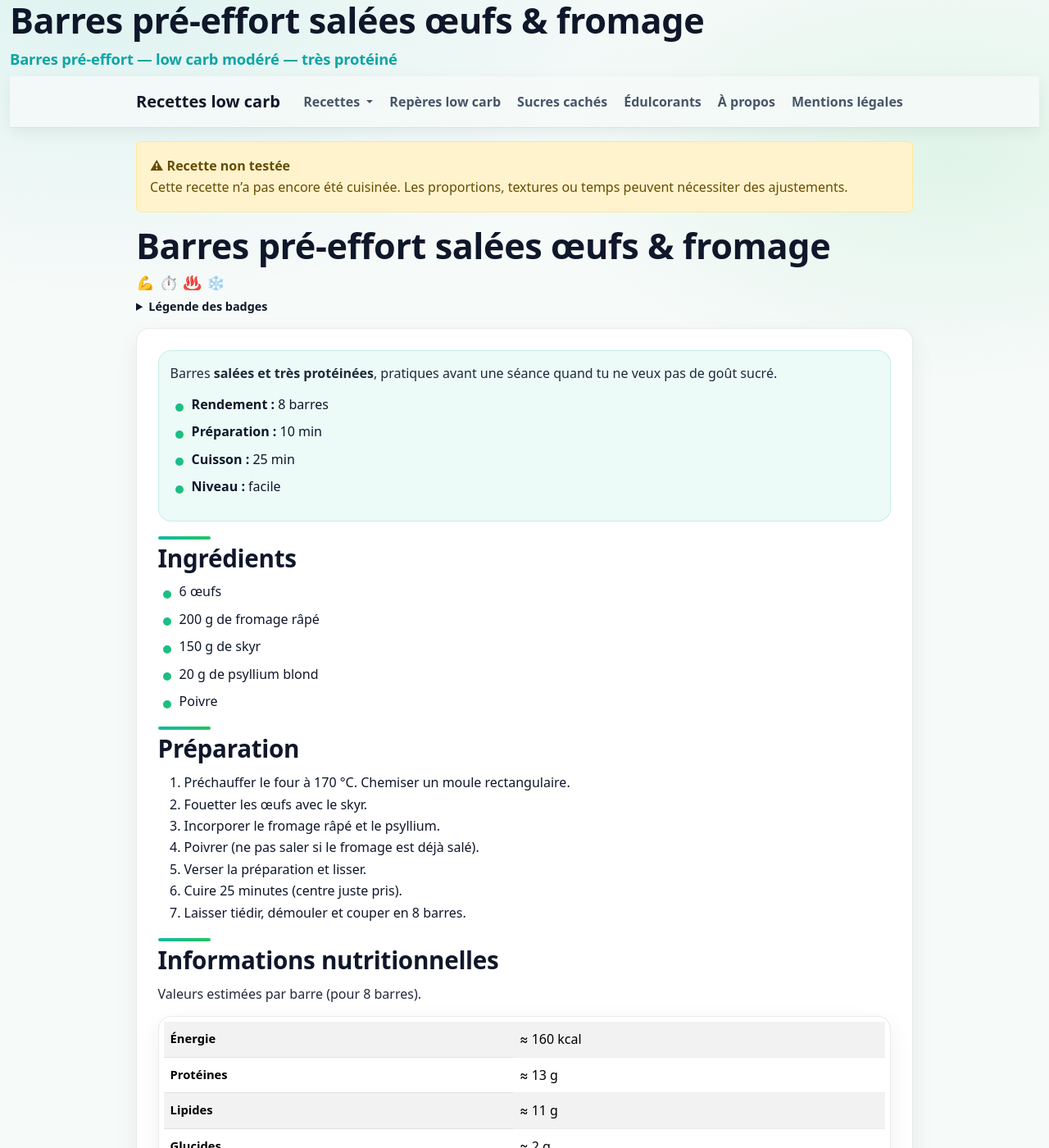
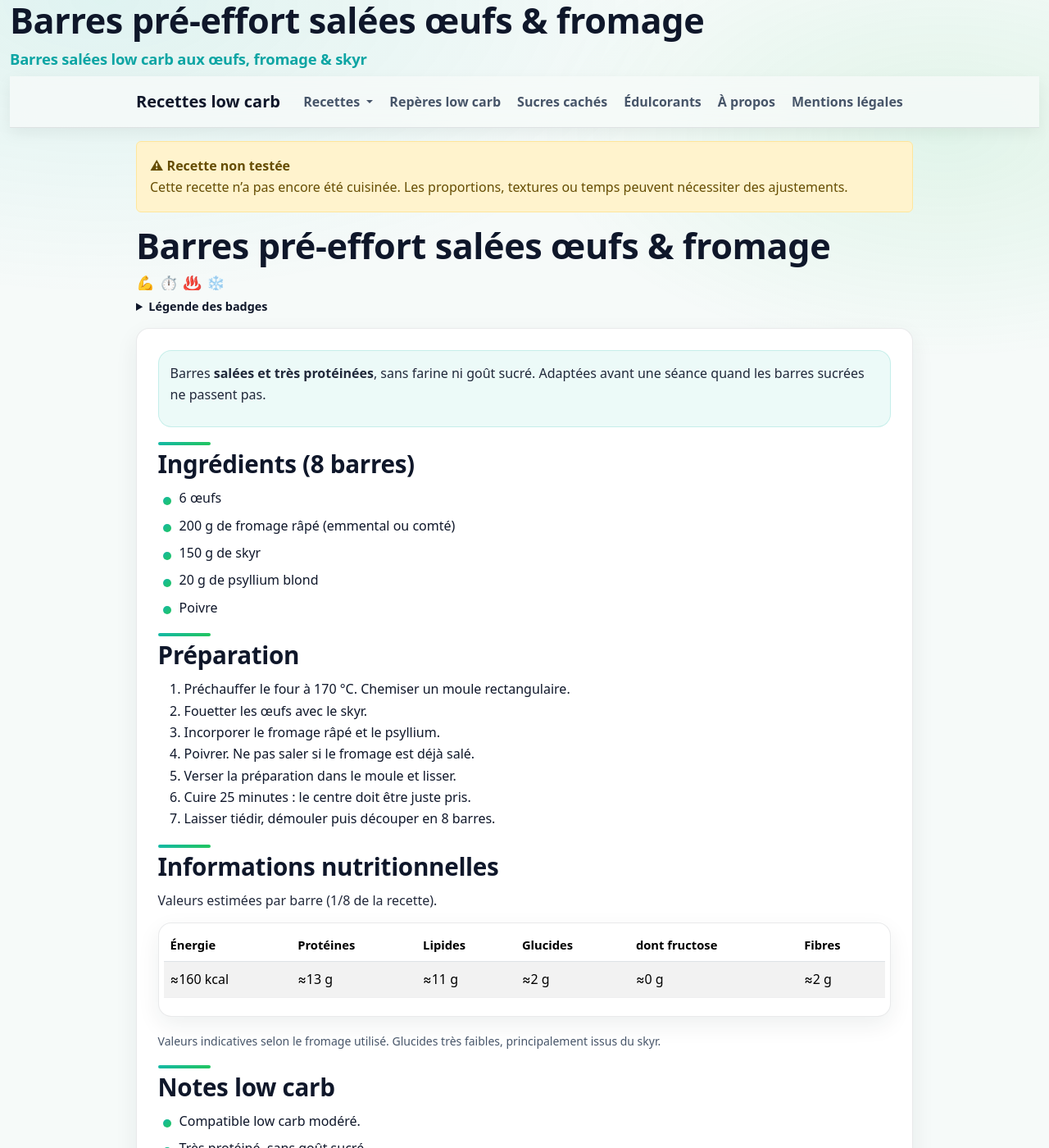
Before and after one commit to laurie-boissay/laurie-boissay.github.io, a Jekyll site: the page built from recettes/barres-pre-effort-salees-oeufs-et-fromage.html, in a window 1280 px wide and 1400 px high. Shown: the whole window at 82% size. Built offline with Jekyll 4.4.1, drawn with Linux system fonts in a browser that asks for light colours; some of the changed text lies outside the part shown.

Commit message:
Update barres-pre-effort-salees-oeufs-et-fromage.html

```diff
--- a/recettes/barres-pre-effort-salees-oeufs-et-fromage.html
+++ b/recettes/barres-pre-effort-salees-oeufs-et-fromage.html
@@ -1,9 +1,9 @@
 ---
 layout: recipe
 title: "Barres pré-effort salées œufs & fromage"
-description: "Barres pré-effort salées à base d’œufs et de fromage. Barres très protéinées, sans farine, adaptées avant l’effort."
+description: "Barres pré-effort salées low carb modéré à base d’œufs, fromage et skyr. Très protéinées, sans farine, pratiques avant l’effort."
 recipe_title: "Barres pré-effort salées œufs & fromage"
-recipe_subtitle: "Barres pré-effort — low carb modéré — très protéiné"
+recipe_subtitle: "Barres salées low carb aux œufs, fromage & skyr"
 recipe_group: "Barres nutritionnelles"
 recipe_sort: "barres-pre-effort-salees-oeufs-fromage"
 recipe_tested: false
@@ -19,49 +19,27 @@ extra_head: |
     "@context": "https://schema.org",
     "@type": "Recipe",
     "name": "Barres pré-effort salées œufs & fromage",
-    "description": "Barres pré-effort salées aux œufs et fromage, très protéinées, sans farine.",
+    "description": "Barres pré-effort salées low carb modéré aux œufs, fromage et skyr.",
     "recipeYield": "8 barres",
     "prepTime": "PT10M",
     "cookTime": "PT25M",
     "totalTime": "PT35M",
-    "recipeCategory": "Barres nutritionnelles",
-    "keywords": "low carb, barres pre effort, oeufs, fromage",
-    "author": { "@type": "Person", "name": "Laurie" },
-    "recipeIngredient": [
-      "6 œufs",
-      "200 g de fromage râpé (emmental ou comté)",
-      "150 g de skyr",
-      "20 g de psyllium blond",
-      "Poivre"
-    ],
-    "recipeInstructions": [
-      { "@type": "HowToStep", "text": "Préchauffer le four à 170°C." },
-      { "@type": "HowToStep", "text": "Battre les œufs avec le skyr." },
-      { "@type": "HowToStep", "text": "Ajouter le fromage, le psyllium et le poivre." },
-      { "@type": "HowToStep", "text": "Verser dans un moule rectangulaire et cuire 25 minutes." },
-      { "@type": "HowToStep", "text": "Laisser tiédir puis découper en barres." }
-    ]
+    "recipeCategory": "Barres nutritionnelles"
   }
   </script>
 ---
 
 <div class="recipe-lead">
   <p>
-    Barres <strong>salées et très protéinées</strong>, pratiques avant une séance
-    quand tu ne veux pas de goût sucré.
+    Barres <strong>salées et très protéinées</strong>, sans farine ni goût sucré.
+    Adaptées avant une séance quand les barres sucrées ne passent pas.
   </p>
-  <ul>
-    <li><strong>Rendement :</strong> 8 barres</li>
-    <li><strong>Préparation :</strong> 10 min</li>
-    <li><strong>Cuisson :</strong> 25 min</li>
-    <li><strong>Niveau :</strong> facile</li>
-  </ul>
 </div>
 
-<h2>Ingrédients</h2>
+<h2>Ingrédients (8 barres)</h2>
 <ul>
   <li>6 œufs</li>
-  <li>200 g de fromage râpé</li>
+  <li>200 g de fromage râpé (emmental ou comté)</li>
   <li>150 g de skyr</li>
   <li>20 g de psyllium blond</li>
   <li>Poivre</li>
@@ -72,33 +50,48 @@ extra_head: |
   <li>Préchauffer le four à 170 °C. Chemiser un moule rectangulaire.</li>
   <li>Fouetter les œufs avec le skyr.</li>
   <li>Incorporer le fromage râpé et le psyllium.</li>
-  <li>Poivrer (ne pas saler si le fromage est déjà salé).</li>
-  <li>Verser la préparation et lisser.</li>
-  <li>Cuire 25 minutes (centre juste pris).</li>
-  <li>Laisser tiédir, démouler et couper en 8 barres.</li>
+  <li>Poivrer. Ne pas saler si le fromage est déjà salé.</li>
+  <li>Verser la préparation dans le moule et lisser.</li>
+  <li>Cuire 25 minutes : le centre doit être juste pris.</li>
+  <li>Laisser tiédir, démouler puis découper en 8 barres.</li>
 </ol>
 
 <h2>Informations nutritionnelles</h2>
-<p>Valeurs estimées par barre (pour 8 barres).</p>
+<p>Valeurs estimées par barre (1/8 de la recette).</p>
+
 <div class="table-responsive">
   <table class="table table-striped">
+    <thead>
+      <tr>
+        <th>Énergie</th>
+        <th>Protéines</th>
+        <th>Lipides</th>
+        <th>Glucides</th>
+        <th>dont fructose</th>
+        <th>Fibres</th>
+      </tr>
+    </thead>
     <tbody>
-      <tr><th scope="row">Énergie</th><td>≈ 160 kcal</td></tr>
-      <tr><th scope="row">Protéines</th><td>≈ 13 g</td></tr>
-      <tr><th scope="row">Lipides</th><td>≈ 11 g</td></tr>
-      <tr><th scope="row">Glucides</th><td>≈ 2 g</td></tr>
-      <tr><th scope="row">Fibres</th><td>≈ 2 g</td></tr>
-      <tr><th scope="row">Fructose</th><td>≈ 0 g</td></tr>
+      <tr>
+        <td>≈160 kcal</td>
+        <td>≈13 g</td>
+        <td>≈11 g</td>
+        <td>≈2 g</td>
+        <td>≈0 g</td>
+        <td>≈2 g</td>
+      </tr>
     </tbody>
   </table>
 </div>
+
 <p class="small text-muted">
-  Estimation pour 1 barre. Glucides très faibles, issus du skyr.
+  Valeurs indicatives selon le fromage utilisé. Glucides très faibles, principalement issus du skyr.
 </p>
 
 <h2>Notes low carb</h2>
 <ul>
-  <li><strong>Compatible low carb modéré</strong>.</li>
-  <li><strong>Très protéiné</strong> sans goût sucré.</li>
-  <li><strong>Micro-ondable</strong> et <strong>congelable</strong> en portions.</li>
+  <li>Compatible low carb modéré.</li>
+  <li>Très protéiné, sans goût sucré.</li>
+  <li>Apport énergétique modéré : adapté à un effort court ou en complément.</li>
+  <li>Micro-ondable et congelable en portions individuelles.</li>
 </ul>
```
